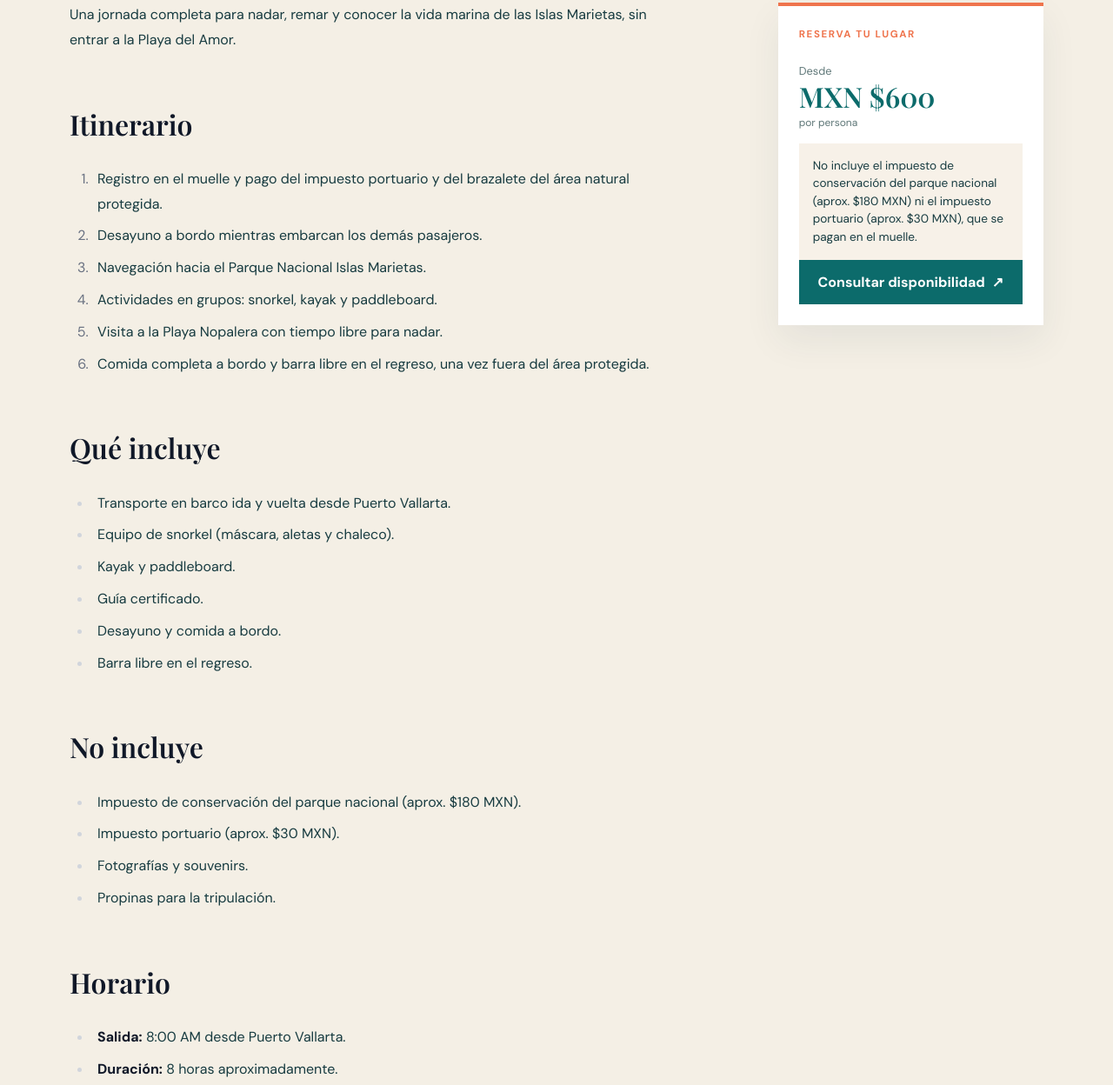
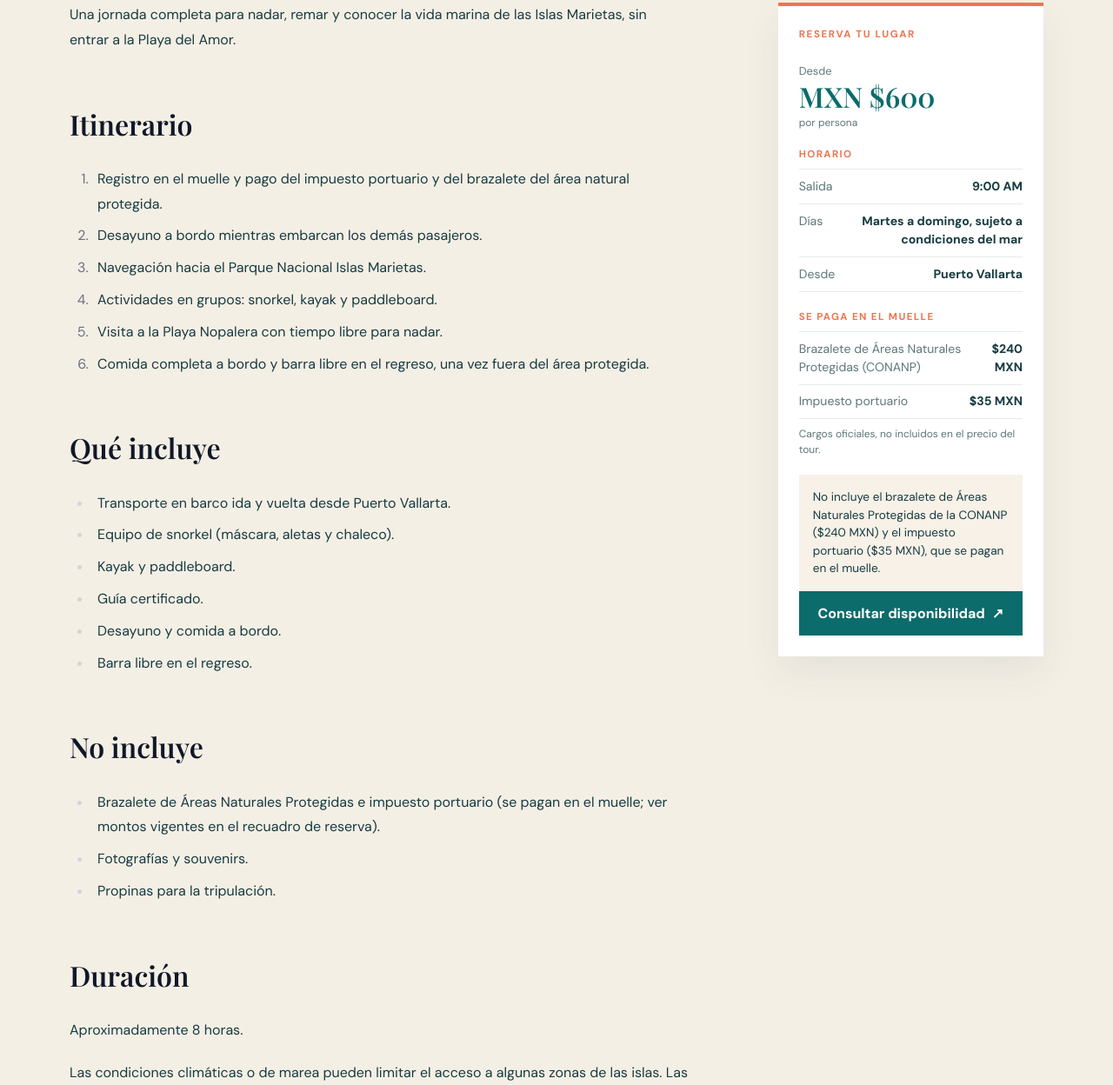
Before and after one commit to tobymalu/marietas, an Astro site: page /tours/snorkel-islas-marietas/ in a window 1280 px wide. Shown: the part 1278-2526 px from the top of the page at 87% size. Built offline with nearby package versions, Linux system fonts and the light colour scheme; Astro itself is replaced by a stand-in of ours; no server answers.

Commit message:
tobymal
cambios

```diff
--- a/src/components/TourCard.astro
+++ b/src/components/TourCard.astro
@@ -1,7 +1,7 @@
 ---
 import type { CollectionEntry } from "astro:content";
 import { whatsappUrl, type SiteLanguage } from "../lib/site";
-import { lowestStandardPrice } from "../lib/tours";
+import { lowestStandardPrice, tourPriceNote } from "../lib/tours";
 
 interface Props {
   tour: CollectionEntry<"tours"> | CollectionEntry<"toursEn">;
@@ -11,6 +11,7 @@ interface Props {
 const { tour, lang = "es" } = Astro.props;
 const data = tour.data;
 const price = lowestStandardPrice(data.precios);
+const priceNote = tourPriceNote(data, lang);
 const href = lang === "en" ? `/en/tours/${tour.id}/` : `/tours/${tour.id}/`;
 const locale = lang === "en" ? "en-US" : "es-MX";
 const copy =
@@ -59,10 +60,13 @@ const copy =
       }
       <span>· {data.duracion}</span>
     </div>
-    <p class="tour-card__note">
-      <span aria-hidden="true">ⓘ</span>
-      {data.nota_precio}
-    </p>
+    {
+      priceNote && (
+        <p class="tour-card__note">
+          <span aria-hidden="true">ⓘ</span> {priceNote}
+        </p>
+      )
+    }
     <div class="tour-card__actions">
       <a class="tour-card__button" href={href}>
         {copy.details} <span aria-hidden="true">→</span>
--- /dev/null
+++ b/src/components/TourLogistics.astro
@@ -0,0 +1,114 @@
+---
+// Horario y cargos del muelle de un tour, generados desde los datos de la
+// ficha (`horario`, `cargos_muelle`) y las tarifas de src/lib/park.ts.
+import { formatFee, pierFees } from "../lib/park";
+import type { SiteLanguage } from "../lib/site";
+
+interface Props {
+  horario?: { salida: string; dias: string; punto: string };
+  cargosMuelle: boolean;
+  lang?: SiteLanguage;
+}
+
+const { horario, cargosMuelle, lang = "es" } = Astro.props;
+const copy =
+  lang === "en"
+    ? {
+        schedule: "Schedule",
+        departure: "Departure",
+        days: "Days",
+        from: "From",
+        fees: "Paid at the pier",
+        feesNote: "Official fees, not included in the tour price.",
+      }
+    : {
+        schedule: "Horario",
+        departure: "Salida",
+        days: "Días",
+        from: "Desde",
+        fees: "Se paga en el muelle",
+        feesNote: "Cargos oficiales, no incluidos en el precio del tour.",
+      };
+---
+
+{
+  (horario || cargosMuelle) && (
+    <div class="logistics">
+      {horario && (
+        <div>
+          <p class="logistics__title">{copy.schedule}</p>
+          <dl>
+            <div>
+              <dt>{copy.departure}</dt>
+              <dd>{horario.salida}</dd>
+            </div>
+            <div>
+              <dt>{copy.days}</dt>
+              <dd>{horario.dias}</dd>
+            </div>
+            <div>
+              <dt>{copy.from}</dt>
+              <dd>{horario.punto}</dd>
+            </div>
+          </dl>
+        </div>
+      )}
+      {cargosMuelle && (
+        <div>
+          <p class="logistics__title">{copy.fees}</p>
+          <dl>
+            {pierFees.items.map((fee) => (
+              <div>
+                <dt>{lang === "en" ? fee.en : fee.es}</dt>
+                <dd>{formatFee(fee.monto, lang)}</dd>
+              </div>
+            ))}
+          </dl>
+          <p class="logistics__note">{copy.feesNote}</p>
+        </div>
+      )}
+    </div>
+  )
+}
+
+<style>
+  .logistics {
+    display: grid;
+    gap: 1.25rem;
+    margin: 1.25rem 0;
+  }
+  .logistics__title {
+    margin: 0 0 0.5rem;
+    color: var(--color-accent);
+    font-size: 0.72rem;
+    font-weight: 700;
+    letter-spacing: 0.12em;
+    text-transform: uppercase;
+  }
+  dl {
+    margin: 0;
+    border-top: 1px solid #e6ece9;
+  }
+  dl div {
+    display: flex;
+    justify-content: space-between;
+    gap: 1rem;
+    padding: 0.55rem 0;
+    border-bottom: 1px solid #e6ece9;
+    font-size: 0.88rem;
+  }
+  dt {
+    color: var(--color-muted);
+  }
+  dd {
+    margin: 0;
+    color: var(--color-foreground);
+    font-weight: 700;
+    text-align: right;
+  }
+  .logistics__note {
+    margin: 0.5rem 0 0;
+    color: var(--color-muted);
+    font-size: 0.75rem;
+  }
+</style>
--- a/src/content.config.ts
+++ b/src/content.config.ts
@@ -24,7 +24,18 @@ const tourSchema = z.object({
   seo: seoSchema,
   // Vacío = tour "a cotizar" (se muestra sin precio y con CTA a WhatsApp).
   precios: z.array(priceSchema).default([]),
-  nota_precio: z.string(),
+  // Opcional si `cargos_muelle` es true: la nota se genera desde src/lib/park.ts.
+  nota_precio: z.string().optional(),
+  // true = el cliente paga en el muelle el brazalete ANP y el impuesto
+  // portuario (montos centralizados en src/lib/park.ts).
+  cargos_muelle: z.boolean().default(false),
+  horario: z
+    .object({
+      salida: z.string(),
+      dias: z.string(),
+      punto: z.string(),
+    })
+    .optional(),
   badges: z.array(z.string()).default([]),
   orden: z.number().int().default(99),
   meses: z.array(z.number().int().min(1).max(12)).default([]),
--- a/src/content/tours-en/snorkel-islas-marietas.md
+++ b/src/content/tours-en/snorkel-islas-marietas.md
@@ -16,7 +16,11 @@ precios:
     precio: 600
     moneda: MXN
     tipo: estandar
-nota_precio: Does not include the national park conservation fee (approx. $180 MXN) or the port tax (approx. $30 MXN), both paid at the pier.
+cargos_muelle: true
+horario:
+  salida: "9:00 AM"
+  dias: Tuesday to Sunday, subject to sea conditions
+  punto: Puerto Vallarta
 meses: [1, 2, 3, 4, 5, 6, 7, 8, 9, 10, 11, 12]
 galeria:
   - imagen: /imgMarietas/Snorkeling.jpg
@@ -27,7 +31,7 @@ duracion: 8 hours
 destacado: false
 orden: 2
 badges: [Family friendly, Snorkel & kayak]
-ultima_actualizacion: 2026-10-01
+ultima_actualizacion: 2026-10-17
 ---
 
 A full day to swim, paddle and discover the marine life of the Islas Marietas, without entering Hidden Beach.
@@ -52,15 +56,12 @@ A full day to swim, paddle and discover the marine life of the Islas Marietas, w
 
 ## Not included
 
-- National park conservation fee (approx. $180 MXN).
-- Port tax (approx. $30 MXN).
+- Protected Natural Areas bracelet and port tax (paid at the pier; see current amounts in the booking box).
 - Photos and souvenirs.
 - Tips for the crew.
 
-## Schedule
+## Duration
 
-- **Departure:** 8:00 AM from Puerto Vallarta.
-- **Duration:** about 8 hours.
-- **Days:** Wednesday to Sunday, subject to sea conditions.
+About 8 hours.
 
 Weather or tide conditions may limit access to some areas of the islands. Bookings must be made at least 24 hours in advance.
--- a/src/content/tours/snorkel-islas-marietas.md
+++ b/src/content/tours/snorkel-islas-marietas.md
@@ -16,7 +16,11 @@ precios:
     precio: 600
     moneda: MXN
     tipo: estandar
-nota_precio: No incluye el impuesto de conservación del parque nacional (aprox. $180 MXN) ni el impuesto portuario (aprox. $30 MXN), que se pagan en el muelle.
+cargos_muelle: true
+horario:
+  salida: "9:00 AM"
+  dias: Martes a domingo, sujeto a condiciones del mar
+  punto: Puerto Vallarta
 meses: [1, 2, 3, 4, 5, 6, 7, 8, 9, 10, 11, 12]
 galeria:
   - imagen: /imgMarietas/Snorkeling.jpg
@@ -27,7 +31,7 @@ duracion: 8 horas
 destacado: false
 orden: 2
 badges: [Ideal para familias, Snorkel y kayak]
-ultima_actualizacion: 2026-09-28
+ultima_actualizacion: 2026-10-17
 ---
 
 Una jornada completa para nadar, remar y conocer la vida marina de las Islas Marietas, sin entrar a la Playa del Amor.
@@ -52,15 +56,12 @@ Una jornada completa para nadar, remar y conocer la vida marina de las Islas Mar
 
 ## No incluye
 
-- Impuesto de conservación del parque nacional (aprox. $180 MXN).
-- Impuesto portuario (aprox. $30 MXN).
+- Brazalete de Áreas Naturales Protegidas e impuesto portuario (se pagan en el muelle; ver montos vigentes en el recuadro de reserva).
 - Fotografías y souvenirs.
 - Propinas para la tripulación.
 
-## Horario
+## Duración
 
-- **Salida:** 8:00 AM desde Puerto Vallarta.
-- **Duración:** 8 horas aproximadamente.
-- **Días:** miércoles a domingo, sujeto a condiciones del mar.
+Aproximadamente 8 horas.
 
 Las condiciones climáticas o de marea pueden limitar el acceso a algunas zonas de las islas. Las reservas deben hacerse con al menos 24 horas de anticipación.
--- /dev/null
+++ b/src/lib/park.ts
@@ -0,0 +1,48 @@
+// Registro único de cargos oficiales que se pagan en el muelle.
+// Cuando cambien las tarifas, se actualizan solo aquí y se reflejan en
+// todos los tours con `cargos_muelle: true`, en las fichas y en las FAQ.
+import type { SiteLanguage } from "./site";
+
+export const pierFees = {
+  actualizado: "2026-10-17",
+  moneda: "MXN",
+  items: [
+    {
+      id: "brazalete-anp",
+      monto: 240,
+      es: "Brazalete de Áreas Naturales Protegidas (CONANP)",
+      en: "Protected Natural Areas bracelet (CONANP)",
+      // Forma usada dentro de una frase.
+      esFrase: "el brazalete de Áreas Naturales Protegidas de la CONANP",
+      enFrase: "the CONANP Protected Natural Areas bracelet",
+    },
+    {
+      id: "impuesto-portuario",
+      monto: 35,
+      es: "Impuesto portuario",
+      en: "Port tax",
+      esFrase: "el impuesto portuario",
+      enFrase: "the port tax",
+    },
+  ],
+} as const;
+
+export function formatFee(amount: number, lang: SiteLanguage = "es") {
+  return `$${amount.toLocaleString(lang === "en" ? "en-US" : "es-MX")} ${pierFees.moneda}`;
+}
+
+/** Frase: "el brazalete … ($240 MXN) y el impuesto portuario ($35 MXN)". */
+export function pierFeesSentence(lang: SiteLanguage = "es") {
+  const parts = pierFees.items.map((fee) => {
+    const label = lang === "en" ? fee.enFrase : fee.esFrase;
+    return `${label} (${formatFee(fee.monto, lang)})`;
+  });
+  return parts.join(lang === "en" ? " and " : " y ");
+}
+
+/** Nota de precio para tours que no incluyen los cargos del muelle. */
+export function pierFeesNote(lang: SiteLanguage = "es") {
+  return lang === "en"
+    ? `Not included, paid at the pier: ${pierFeesSentence("en")}.`
+    : `No incluye ${pierFeesSentence("es")}, que se pagan en el muelle.`;
+}
--- a/src/lib/tours.ts
+++ b/src/lib/tours.ts
@@ -1,3 +1,16 @@
+import { pierFeesNote } from "./park";
+import type { SiteLanguage } from "./site";
+
+// Nota de precio de un tour: la escrita en su ficha o, si no tiene y paga
+// cargos en el muelle, la generada con las tarifas vigentes.
+export function tourPriceNote(
+  data: { nota_precio?: string; cargos_muelle: boolean },
+  lang: SiteLanguage = "es",
+) {
+  if (data.nota_precio) return data.nota_precio;
+  return data.cargos_muelle ? pierFeesNote(lang) : "";
+}
+
 interface TourPrice {
   precio: number;
   moneda: string;
--- a/src/pages/en/tours/[slug].astro
+++ b/src/pages/en/tours/[slug].astro
@@ -2,7 +2,8 @@
 import { getCollection, render } from "astro:content";
 import Layout from "../../../layouts/Layout.astro";
 import { whatsappUrl } from "../../../lib/site";
-import { lowestStandardPrice } from "../../../lib/tours";
+import TourLogistics from "../../../components/TourLogistics.astro";
+import { lowestStandardPrice, tourPriceNote } from "../../../lib/tours";
 
 export async function getStaticPaths() {
   const tours = await getCollection("toursEn");
@@ -12,6 +13,7 @@ export async function getStaticPaths() {
 const { tour } = Astro.props;
 const { Content } = await render(tour);
 const price = lowestStandardPrice(tour.data.precios);
+const priceNote = tourPriceNote(tour.data, "en");
 const updatedDate = tour.data.ultima_actualizacion?.toLocaleDateString(
   "en-US",
   { timeZone: "UTC", dateStyle: "long" },
@@ -60,7 +62,12 @@ const operatesThisMonth =
           ) : (
             <p class="price">Price on request</p>
           )
-        }<p class="price-note">{tour.data.nota_precio}</p><a
+        }<TourLogistics
+          horario={tour.data.horario}
+          cargosMuelle={tour.data.cargos_muelle}
+          lang="en"
+        />
+        {priceNote && <p class="price-note">{priceNote}</p>}<a
           class="button"
           href={whatsappUrl()}
           data-whatsapp-cta
--- a/src/pages/tours/[slug].astro
+++ b/src/pages/tours/[slug].astro
@@ -2,7 +2,8 @@
 import { getCollection, render } from "astro:content";
 import Layout from "../../layouts/Layout.astro";
 import { whatsappUrl } from "../../lib/site";
-import { lowestStandardPrice } from "../../lib/tours";
+import TourLogistics from "../../components/TourLogistics.astro";
+import { lowestStandardPrice, tourPriceNote } from "../../lib/tours";
 
 export async function getStaticPaths() {
   const tours = await getCollection("tours");
@@ -18,6 +19,7 @@ export async function getStaticPaths() {
 const { tour, hasEnglish } = Astro.props;
 const { Content } = await render(tour);
 const price = lowestStandardPrice(tour.data.precios);
+const priceNote = tourPriceNote(tour.data, "es");
 const updatedDate = tour.data.ultima_actualizacion?.toLocaleDateString(
   "es-MX",
   { timeZone: "UTC", dateStyle: "long" },
@@ -72,7 +74,12 @@ const operatesThisMonth =
             <p class="price">Precio a cotizar</p>
           )
         }
-        <p class="price-note">{tour.data.nota_precio}</p>
+        <TourLogistics
+          horario={tour.data.horario}
+          cargosMuelle={tour.data.cargos_muelle}
+          lang="es"
+        />
+        {priceNote && <p class="price-note">{priceNote}</p>}
         <a
           class="button"
           href={whatsappUrl()}
```
Also changed, not shown: src/lib/home-content.ts (+5 -4 lines).
